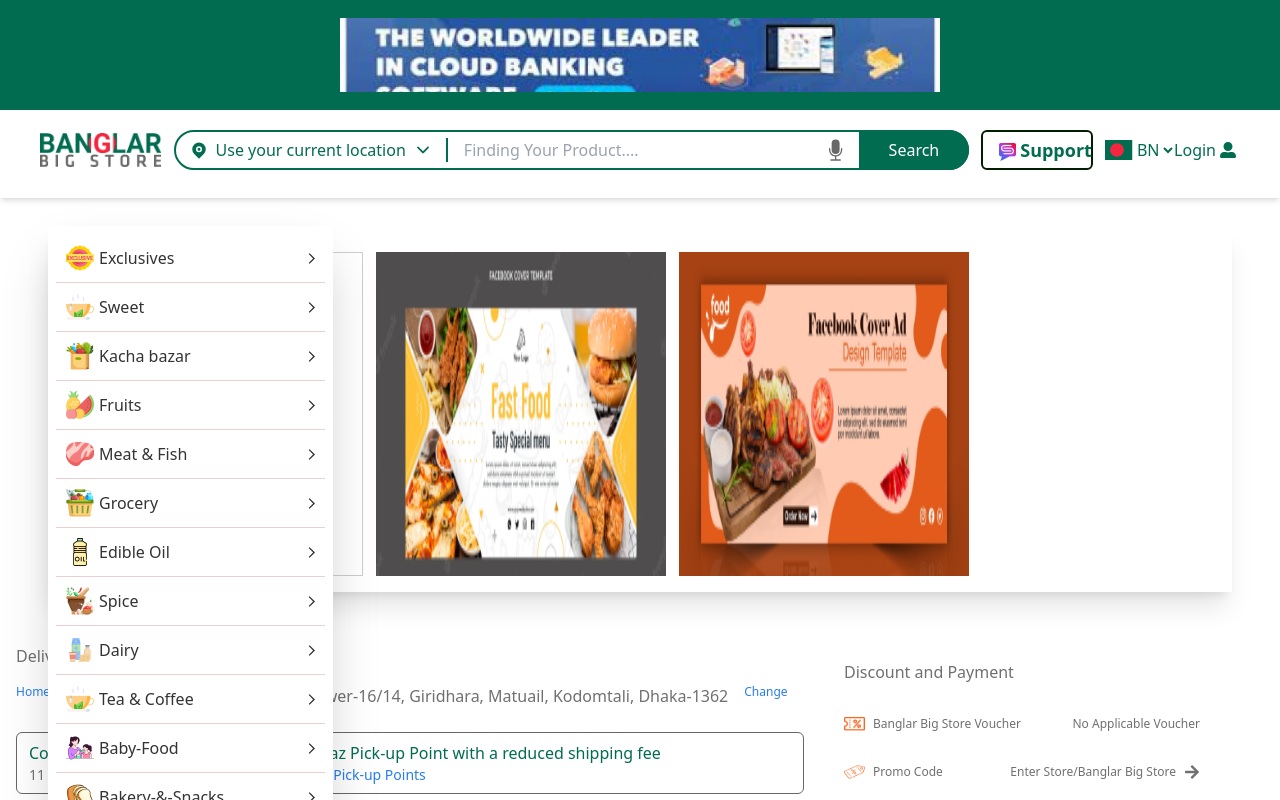
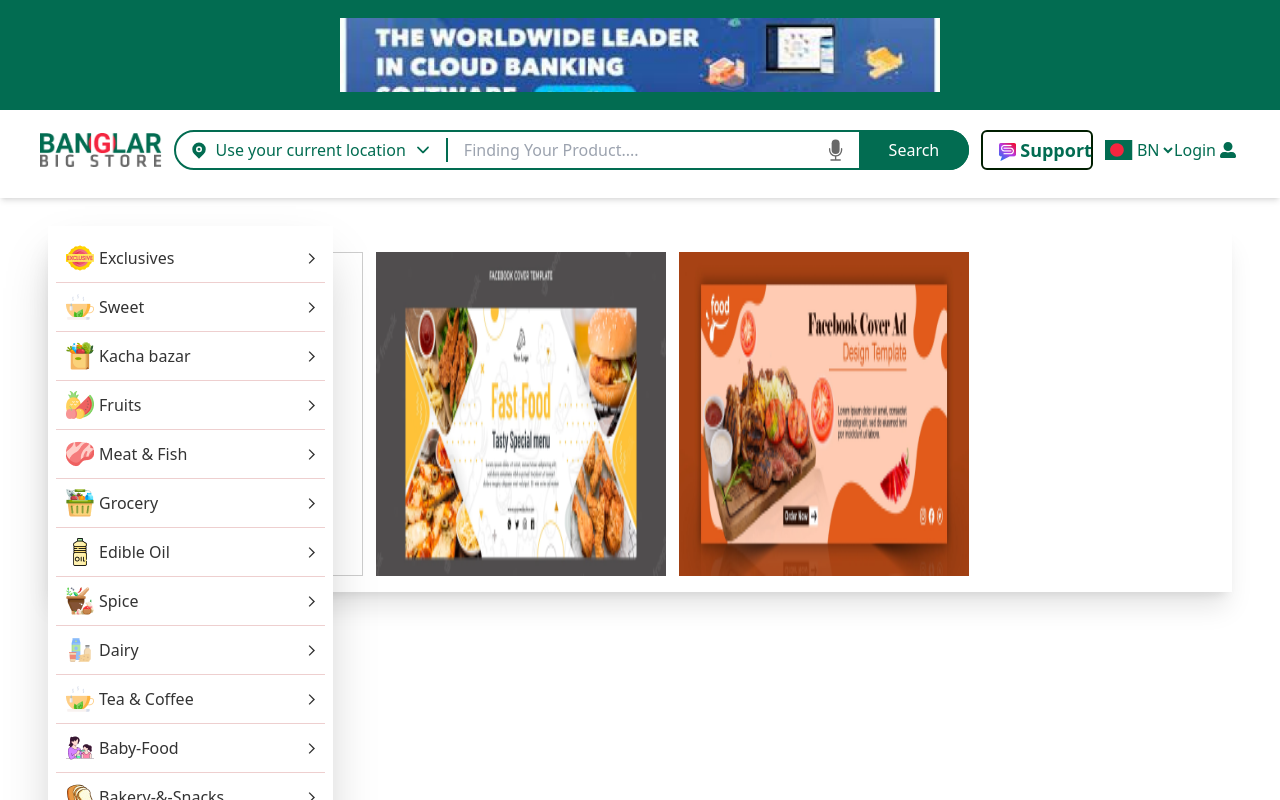
Before and after one commit to kowsar-mahmud-remon/Frontend-2, a Next.js app: page / in a window 1280 px wide. Shown: the top 800 px of the page. Built offline with nearby package versions, Linux system fonts and the light colour scheme; no server answers.

Commit message:
remove some line

```diff
--- a/pages/index.js
+++ b/pages/index.js
@@ -107,7 +107,6 @@ export default function Home({ items }) {
           </div>
         </div>
       </div> */}
-      <OrderPlace></OrderPlace>
     </>
   );
 }
```
